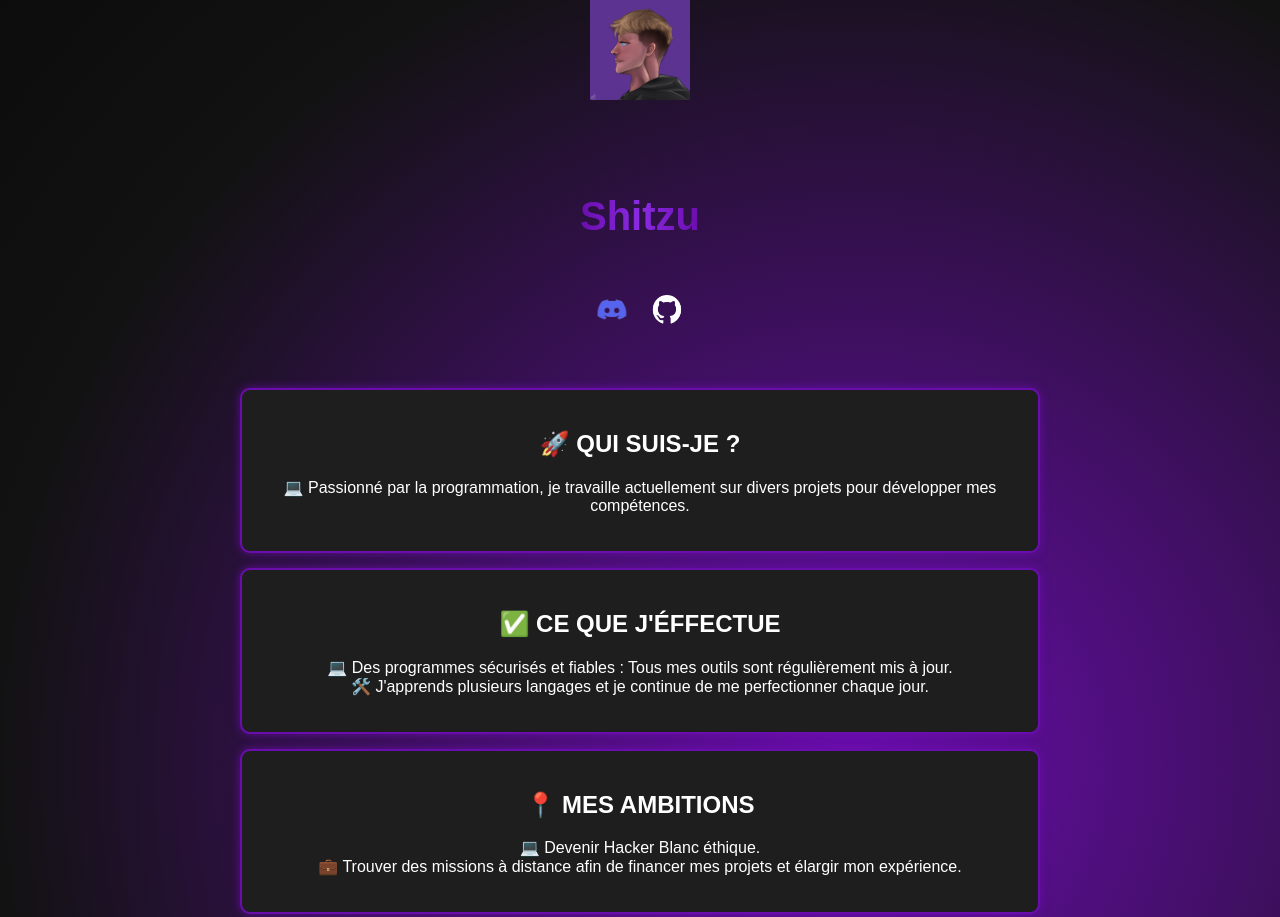
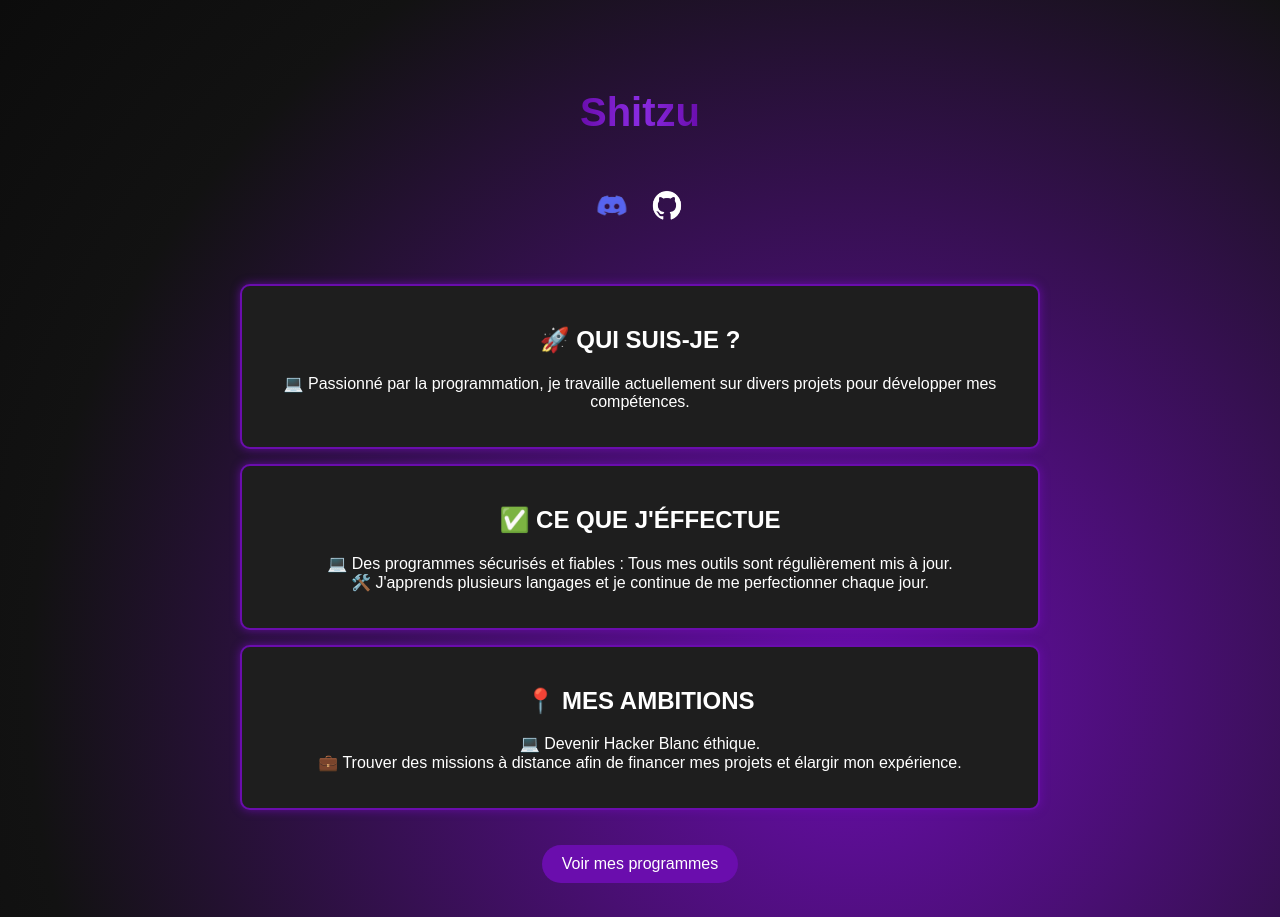
Before and after one commit to ShitzuDev/SiteWeb-Shitzu, a plain HTML site: page index.html in a window 1280 px wide. Shown: the top 917 px of the page. Drawn offline with Linux system fonts and the light colour scheme.

Commit message:
Update index.html

```diff
--- a/index.html
+++ b/index.html
@@ -8,7 +8,6 @@
 </head>
 <body>
     <header>
-        <img src="IMG_2842.jpg" alt="Logo" width="100">
         <div class="profile">
             <h1>Shitzu</h1>
             <div class="social-icons">
```
